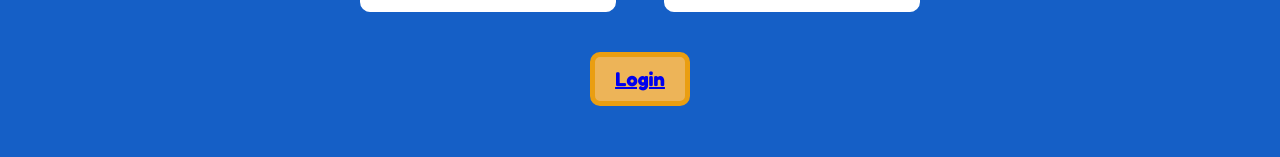
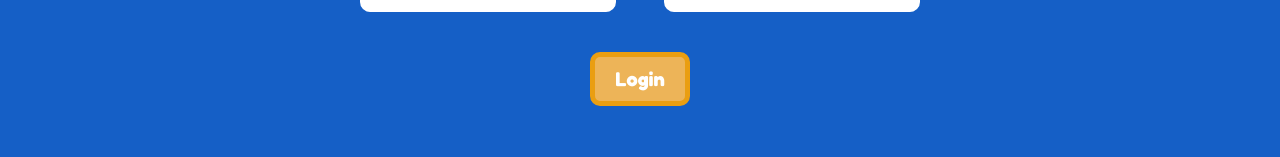
Before and after one commit to Volcomix13/03-Nom-Nomad, a React (Create React App) app in the folder client/: page /login in a window 1280 px wide. Shown: the part 498-655 px from the top of the page. Built offline with nearby package versions, Linux system fonts and the light colour scheme; a web font is replaced by a local one.

Commit message:
fixed login text so it's not purple

```diff
--- a/client/src/index.css
+++ b/client/src/index.css
@@ -146,10 +146,14 @@ nav a {
 #home-auth-loggedout-btns a{
   text-decoration: none;
 }
+#login-submit a{
+  color: var(--white);
+  text-decoration: none;
+}
 
 #home-login-btn,
 #home-signup-btn,
-#login-submit {
+#login-submit{
   background-color: var(--pear);
   color: var(--white);
   border: 5px solid #ea9e11;
```
